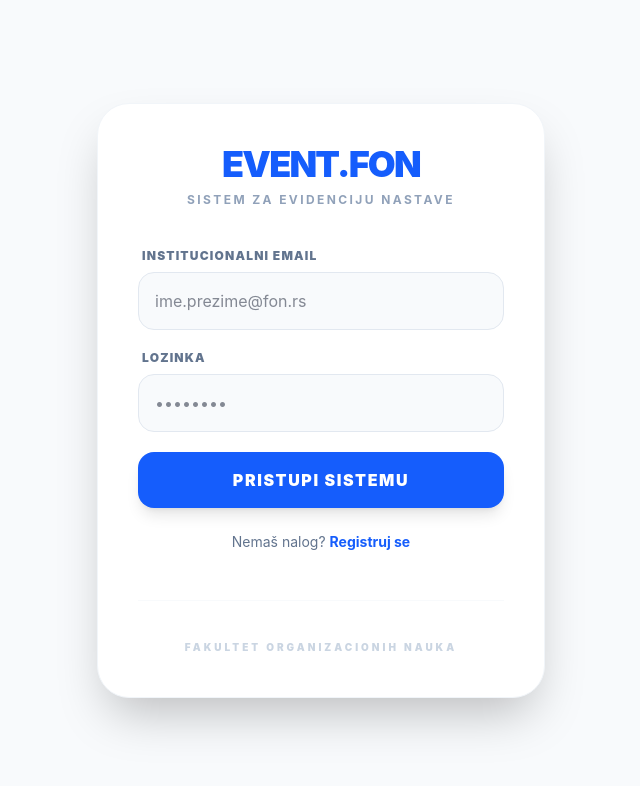
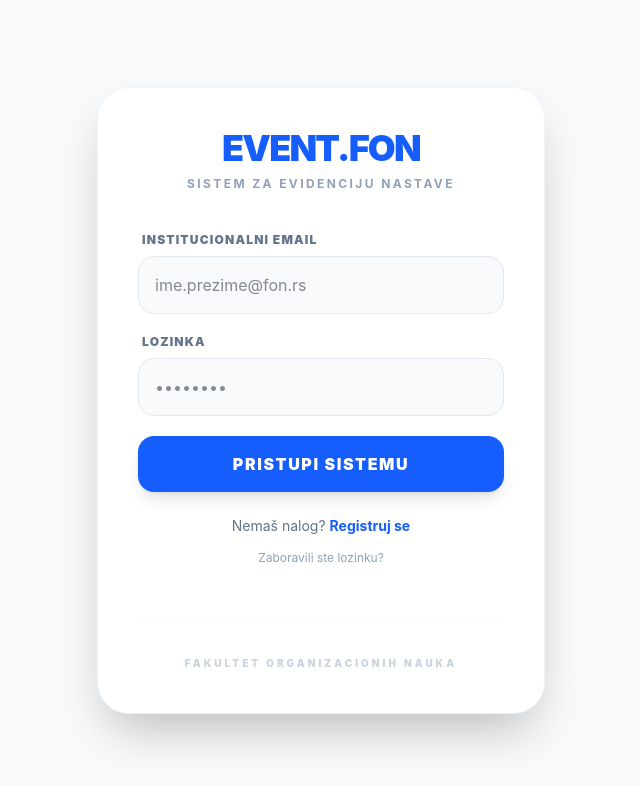
Before and after one commit to elab-development/internet-tehnologije-2025-evidencijarasporedanastave_2022_0547, a Next.js app: page /login in a window 1280 px wide. Shown: the top 786 px of the page, without its empty margins (319-959 px from the left). Built offline with nearby package versions, Linux system fonts and the light colour scheme.

Commit message:
Implementacija login forme sa klijentskom validacijom

```diff
--- a/src/app/login/page.tsx
+++ b/src/app/login/page.tsx
@@ -9,8 +9,15 @@
   const [loading, setLoading] = useState(false);
 
   const handleLogin = async (e: React.FormEvent) => {
-    e.preventDefault();  //sprecava da se osvezi cela stranica
+    e.preventDefault();
     setError('');
+
+    // MALA IZMENA: Klijentska validacija pre slanja na server
+    if (!email.endsWith('.rs')) {
+      setError('Molimo koristite ispravnu institucionalnu adresu (@fon.rs)');
+      return;
+    }
+
     setLoading(true);
 
     try {
@@ -96,14 +103,17 @@
           </button>
         </form>
 
-        <div className="mt-6 text-center">
+        <div className="mt-6 text-center space-y-2">
           <p className="text-sm text-slate-500">
             Nemaš nalog?{" "}
-    <a
-      href="/register"
-      className="font-bold text-blue-600 hover:underline"
-    >
+            <a href="/register" className="font-bold text-blue-600 hover:underline">
               Registruj se
+            </a>
+          </p>
+          {/* MALA UI DOPUNA */}
+          <p>
+            <a href="#" className="text-xs text-slate-400 hover:text-blue-500 transition-colors">
+              Zaboravili ste lozinku?
             </a>
           </p>
         </div>
```
Also changed, not shown: 1 other file (tests, documents, lock files or other folders). Lines whose indentation alone changed are shown as unchanged.
